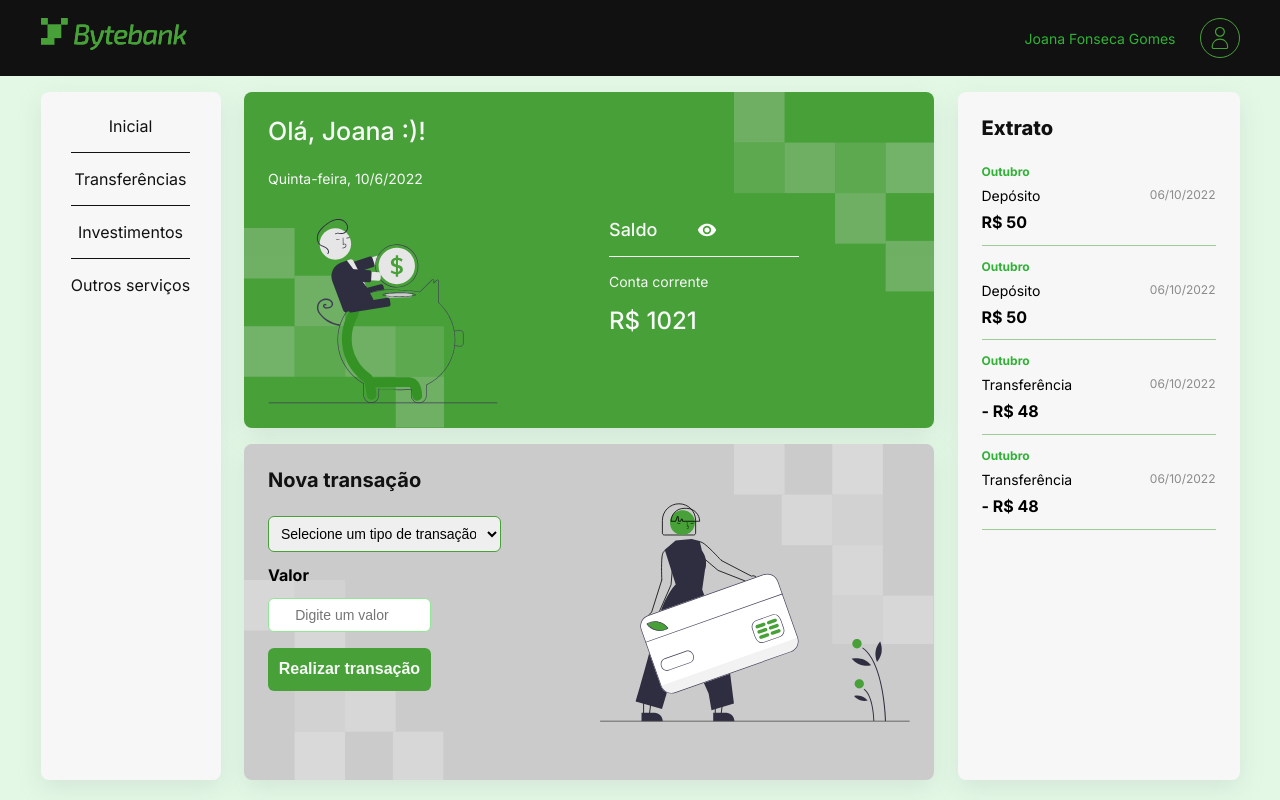
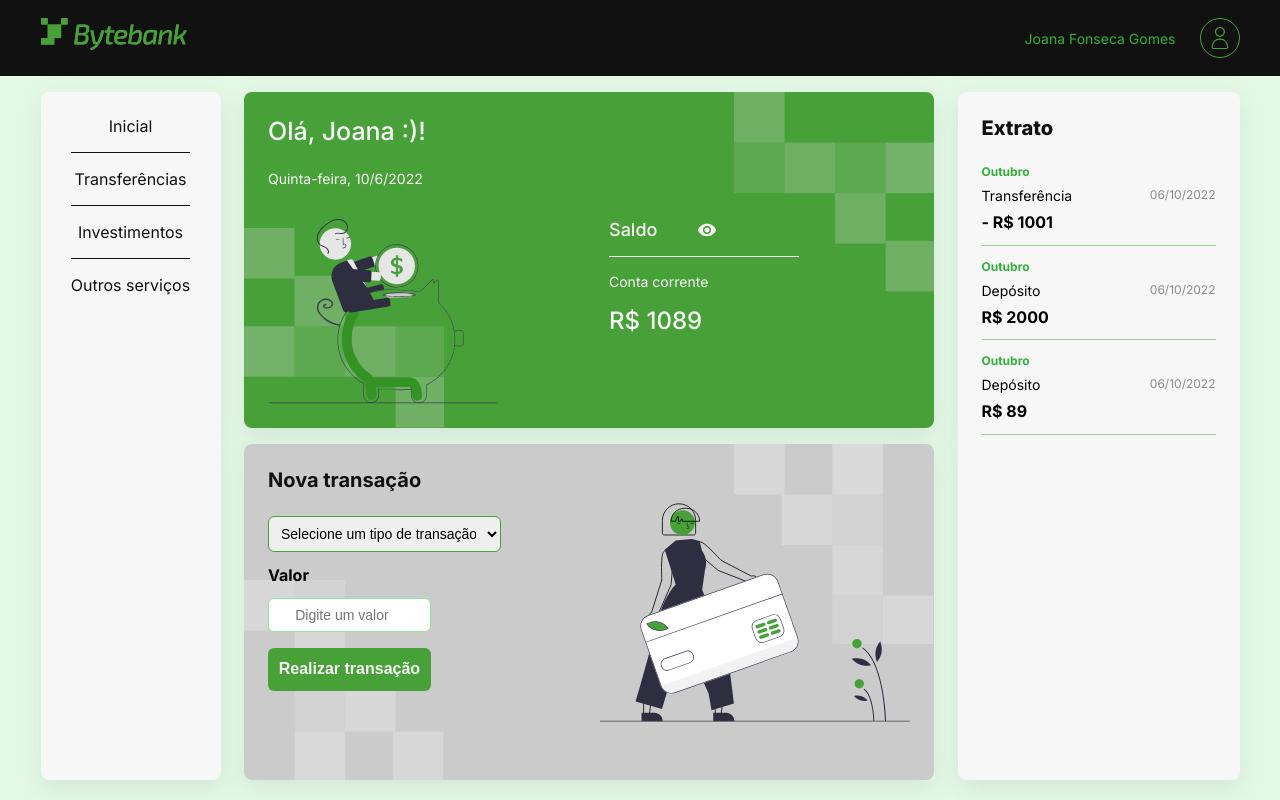
Before and after one commit to NeiltonSeguins/bytebank-v1, a React (Create React App) app: page / in a window 1280 px wide. Built offline with nearby package versions, Linux system fonts and the light colour scheme; data requests are answered from the project's data file.

Commit message:
Corrige erros na api

```diff
--- a/db.json
+++ b/db.json
@@ -1,35 +1,28 @@
 {
   "conta": {
-    "saldo": 1021
+    "saldo": 1089
   },
   "transacoes": [
     {
-      "transacao": "Depósito",
-      "valor": "50",
+      "transacao": "Transferência",
+      "valor": "1001",
       "data": "06/10/2022",
       "mes": "Outubro",
       "id": 1
     },
     {
       "transacao": "Depósito",
-      "valor": "50",
+      "valor": "2000",
       "data": "06/10/2022",
       "mes": "Outubro",
       "id": 2
     },
     {
-      "transacao": "Transferência",
-      "valor": "48",
+      "transacao": "Depósito",
+      "valor": "89",
       "data": "06/10/2022",
       "mes": "Outubro",
       "id": 3
-    },
-    {
-      "transacao": "Transferência",
-      "valor": "48",
-      "data": "06/10/2022",
-      "mes": "Outubro",
-      "id": 4
     }
   ]
 }
--- a/src/App.js
+++ b/src/App.js
@@ -1,21 +1,13 @@
 import React, { useEffect, useState } from "react";
 import estilos from "./App.module.css";
+import api from "./api";
+import { calculaNovoSaldo } from "./utils";
 
 import Cabecalho from "./componentes/Cabecalho";
 import Extrato from "./componentes/Extrato";
 import Menu from "./componentes/Menu";
 import Principal from "./componentes/Principal";
 import NovaTransacao from "./componentes/NovaTransacao";
-
-import api from "./api";
-
-export const calculaNovoSaldo = (valores, saldo) => {
-  if (valores.transacao === "Depósito") {
-    return saldo + parseInt(valores.valor);
-  } else {
-    return saldo - parseInt(valores.valor);
-  }
-};
 
 function App() {
   const [saldo, setSaldo] = useState(1000);
--- a/src/api/index.js
+++ b/src/api/index.js
@@ -1,21 +1,20 @@
-const url = "http://localhost:8080";
-const transacoes = `${url}/transacoes`;
-const conta = `${url}/conta`;
+const url = "http://localhost:3004";
 
-const conectaApi = async (url, opcoes = {}) => {
-  const res = await fetch(url, opcoes);
-  if (res.ok) {
-    const dados = res.json();
+const buscarDados = async (url, options = {}) => {
+  const resposta = await fetch(url, options);
+  if (resposta.ok) {
+    const dados = resposta.json();
     return dados;
   }
-  throw new Error(res);
+  throw new Error(resposta);
 };
 
-const listaTransacoes = async () => await conectaApi(transacoes);
-const buscaSaldo = () => conectaApi(conta).then((dados) => dados.saldo);
+const listaTransacoes = async () => await buscarDados(`${url}/transacoes/`);
+const buscaSaldo = () =>
+  buscarDados(`${url}/conta/`).then((dados) => dados.saldo);
 
 const atualizaTransacoes = (dados) =>
-  conectaApi(transacoes, {
+  buscarDados(`${url}/transacoes/`, {
     method: "POST",
     headers: {
       "Content-Type": "application/json",
@@ -24,7 +23,7 @@ const atualizaTransacoes = (dados) =>
   });
 
 const atualizaSaldo = (saldo) =>
-  conectaApi(conta, {
+  buscarDados(`${url}/conta/`, {
     method: "POST",
     headers: {
       "Content-Type": "application/json",
--- a/src/componentes/Extrato/Extrato.module.css
+++ b/src/componentes/Extrato/Extrato.module.css
@@ -1,9 +1,5 @@
 ul {
   list-style: none;
-}
-
-.item {
-  text-align: left;
 }
 
 .container {
@@ -12,6 +8,11 @@ ul {
   padding: 24px;
   box-shadow: rgba(149, 157, 165, 0.2) 0px 8px 24px;
   width: 282px;
+  overflow: auto;
+}
+
+.container::-webkit-scrollbar {
+  width: 3px;
 }
 
 .titulo {
@@ -29,19 +30,20 @@ ul {
   color: #31b237;
 }
 
-.item {
+.transacao {
+  text-align: left;
   display: flex;
   justify-content: space-between;
   width: 100%;
   margin: 0.5rem 0;
 }
 
-.item p {
+.transacao p {
   color: #000000;
   font-size: 14px;
 }
 
-.item span {
+.transacao span {
   color: #8b8b8b;
   font-size: 12px;
 }
--- /dev/null
+++ b/src/componentes/Extrato/Transacoes/index.jsx
@@ -0,0 +1,19 @@
+import React from "react";
+
+export default function Transacoes({ transacao, estilos }) {
+  return (
+    <li>
+      <p className={estilos.mes}>{transacao.mes}</p>
+      <div className={estilos.transacao}>
+        <p>{transacao.transacao}</p>
+        <span>{transacao.data}</span>
+      </div>
+      {transacao.transacao === "Transferência" ? (
+        <h3 className={estilos.valor}>{`- R$ ${transacao.valor}`}</h3>
+      ) : (
+        <h3 className={estilos.valor}>{` R$ ${transacao.valor}`}</h3>
+      )}
+      <div className={estilos.divisor}></div>
+    </li>
+  );
+}
--- a/src/componentes/Extrato/index.jsx
+++ b/src/componentes/Extrato/index.jsx
@@ -1,26 +1,20 @@
 import React from "react";
 import estilos from "./Extrato.module.css";
+import Transacoes from "./Transacoes";
 
 export default function Extrato({ transacoes }) {
   return (
     <section className={estilos.container}>
       <h2 className={estilos.titulo}>Extrato</h2>
       <ul>
-        {transacoes.map((item, indice) => {
+        {transacoes.map((transacao, indice) => {
           return (
-            <li key={indice}>
-              <p className={estilos.mes}>{item.mes}</p>
-              <div className={estilos.item}>
-                <p>{item.transacao}</p>
-                <span>{item.data}</span>
-              </div>
-              {item.transacao === "Transferência" ? (
-                <h3 className={estilos.valor}>{`- R$ ${item.valor}`}</h3>
-              ) : (
-                <h3 className={estilos.valor}>{` R$ ${item.valor}`}</h3>
-              )}
-              <div className={estilos.divisor}></div>
-            </li>
+            <Transacoes
+              key={indice}
+              transacao={transacao}
+              indice={indice}
+              estilos={estilos}
+            />
           );
         })}
       </ul>
--- /dev/null
+++ b/src/utils/index.js
@@ -0,0 +1,8 @@
+export const calculaNovoSaldo = (valores, saldo) => {
+  if (valores.transacao === "Depósito") {
+    return saldo + parseInt(valores.valor);
+  } else {
+    return saldo - parseInt(valores.valor);
+  }
+
+};
```
Also changed, not shown: 1 other file (tests, documents, lock files or other folders).
